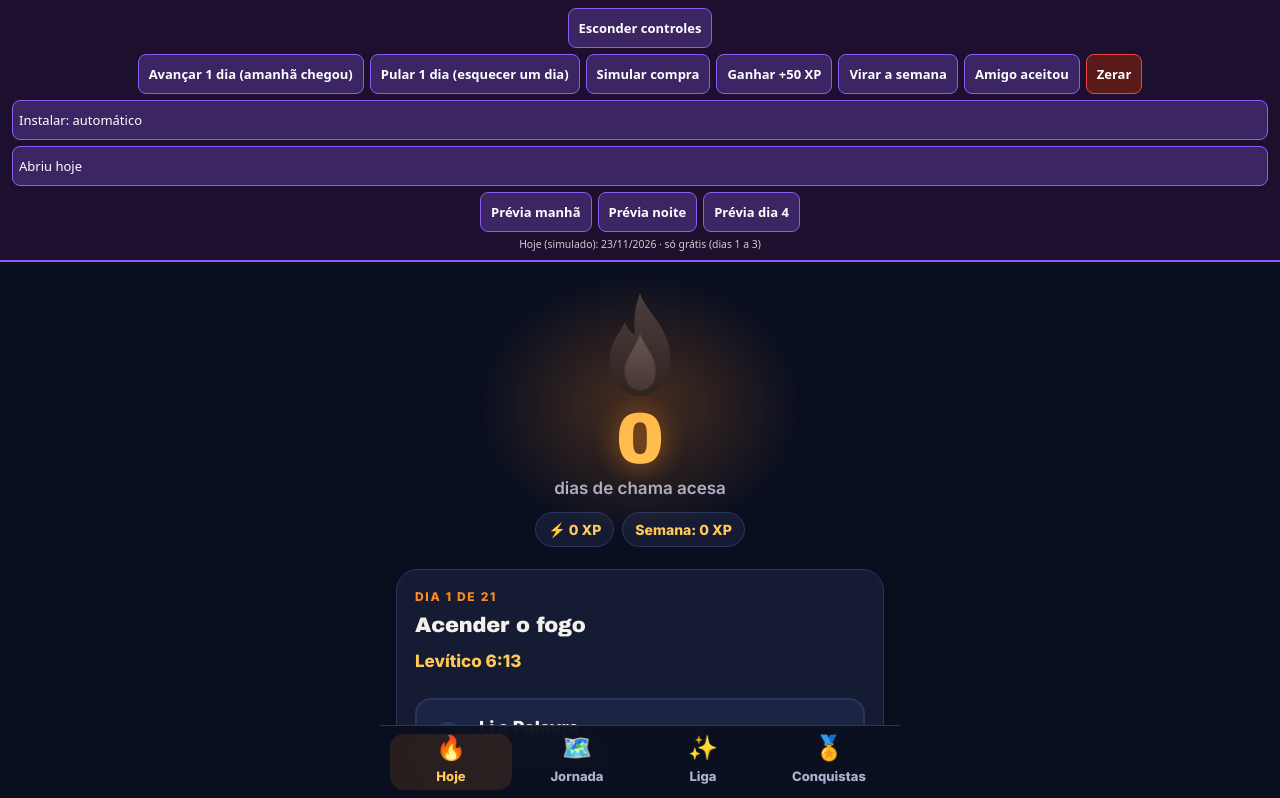
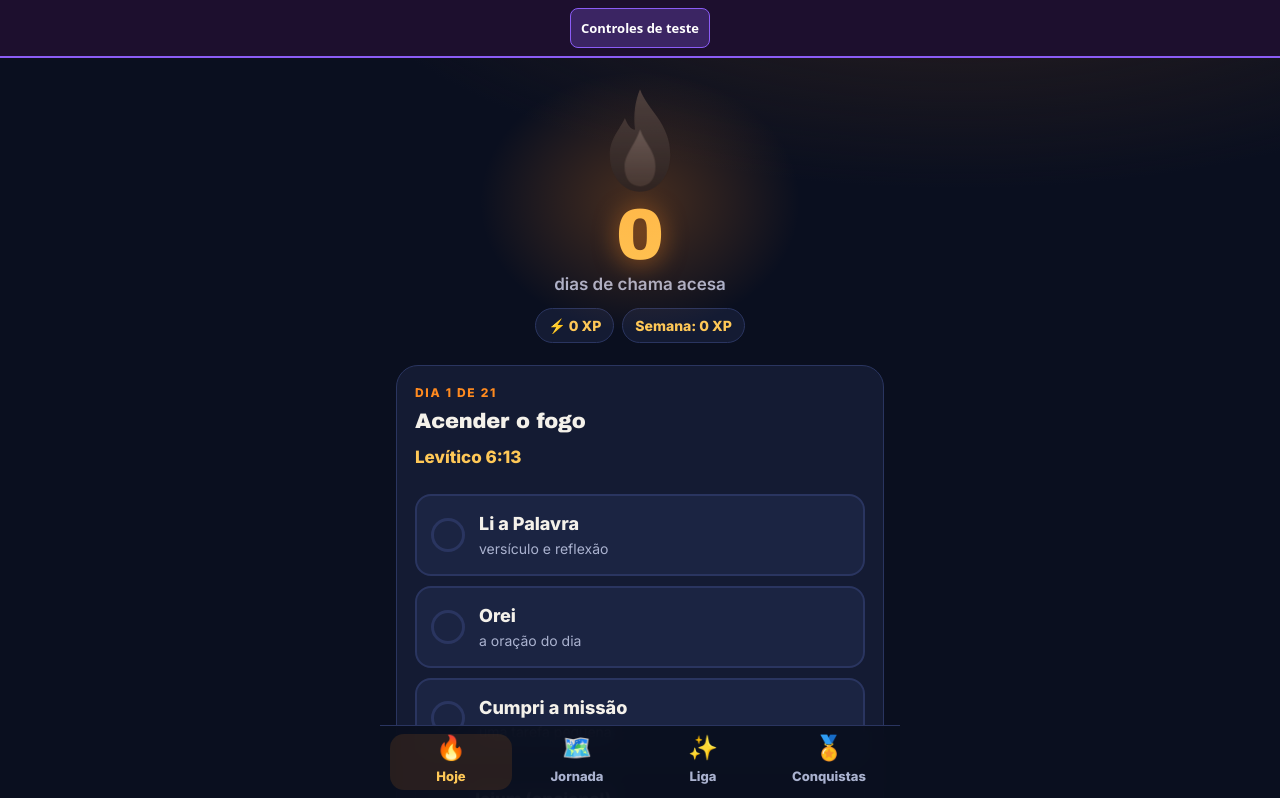
Before and after one commit to brennoassis20-design/painel-inteligente, a Next.js app: page /membros/chama-dev in a window 1280 px wide. Shown: the top 798 px of the page. Built offline with nearby package versions, Linux system fonts and the light colour scheme.

Commit message:
Bancada: controles de teste começam recolhidos

```diff
--- a/app/membros/chama-dev/page.tsx
+++ b/app/membros/chama-dev/page.tsx
@@ -18,7 +18,7 @@ export default function ChamaDev() {
   const [forcar, setForcar] = useState<ForcarInstalacao>("auto");
   const [semAbrir, setSemAbrir] = useState(0);
   const [previa, setPrevia] = useState<{ rotulo: string; m: Mensagem | null } | null>(null);
-  const [aberto, setAberto] = useState(true);
+  const [aberto, setAberto] = useState(false);
   // eslint-disable-next-line react-hooks/set-state-in-effect -- só renderiza no navegador (localStorage)
   useEffect(() => setMontado(true), []);
 
```
